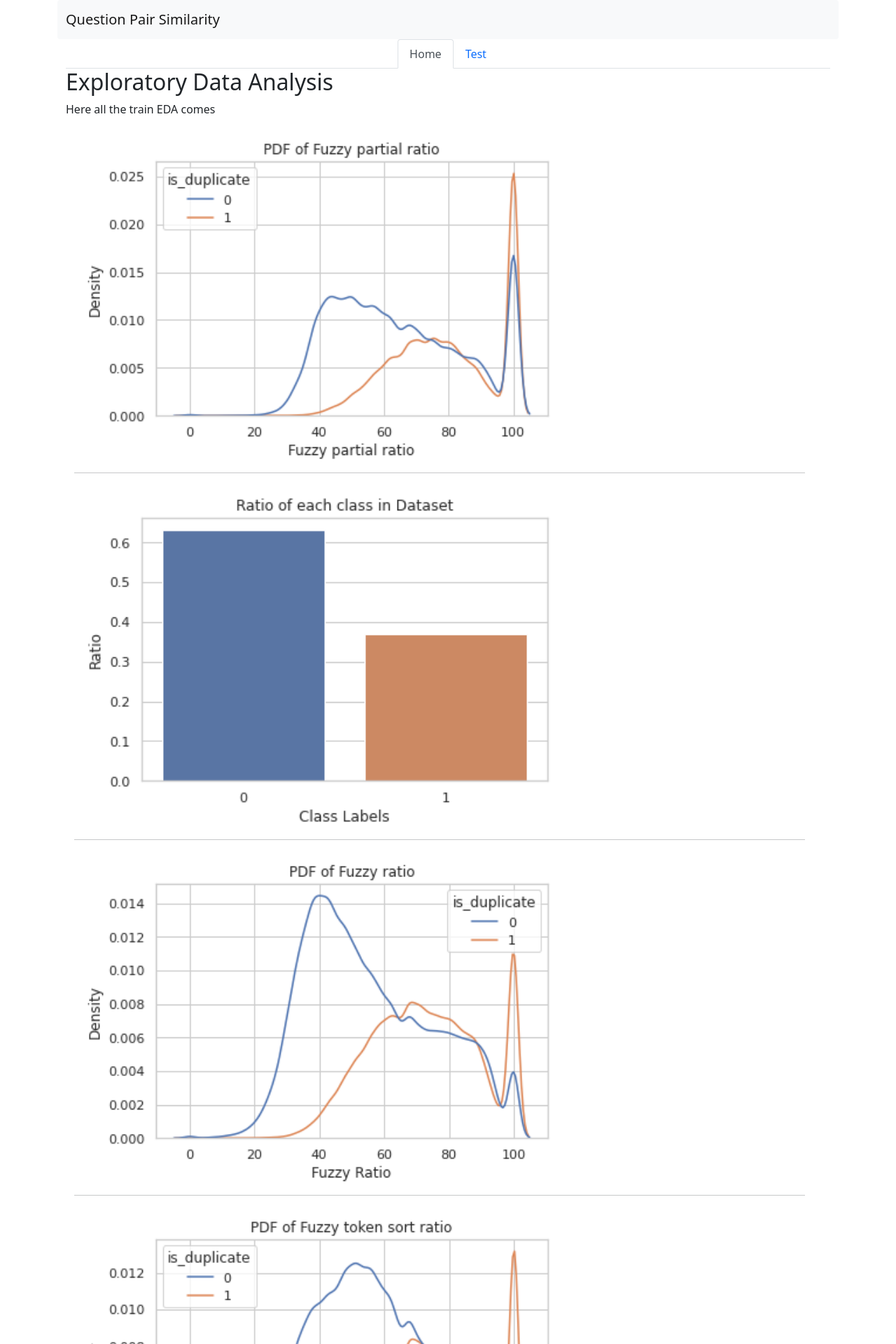
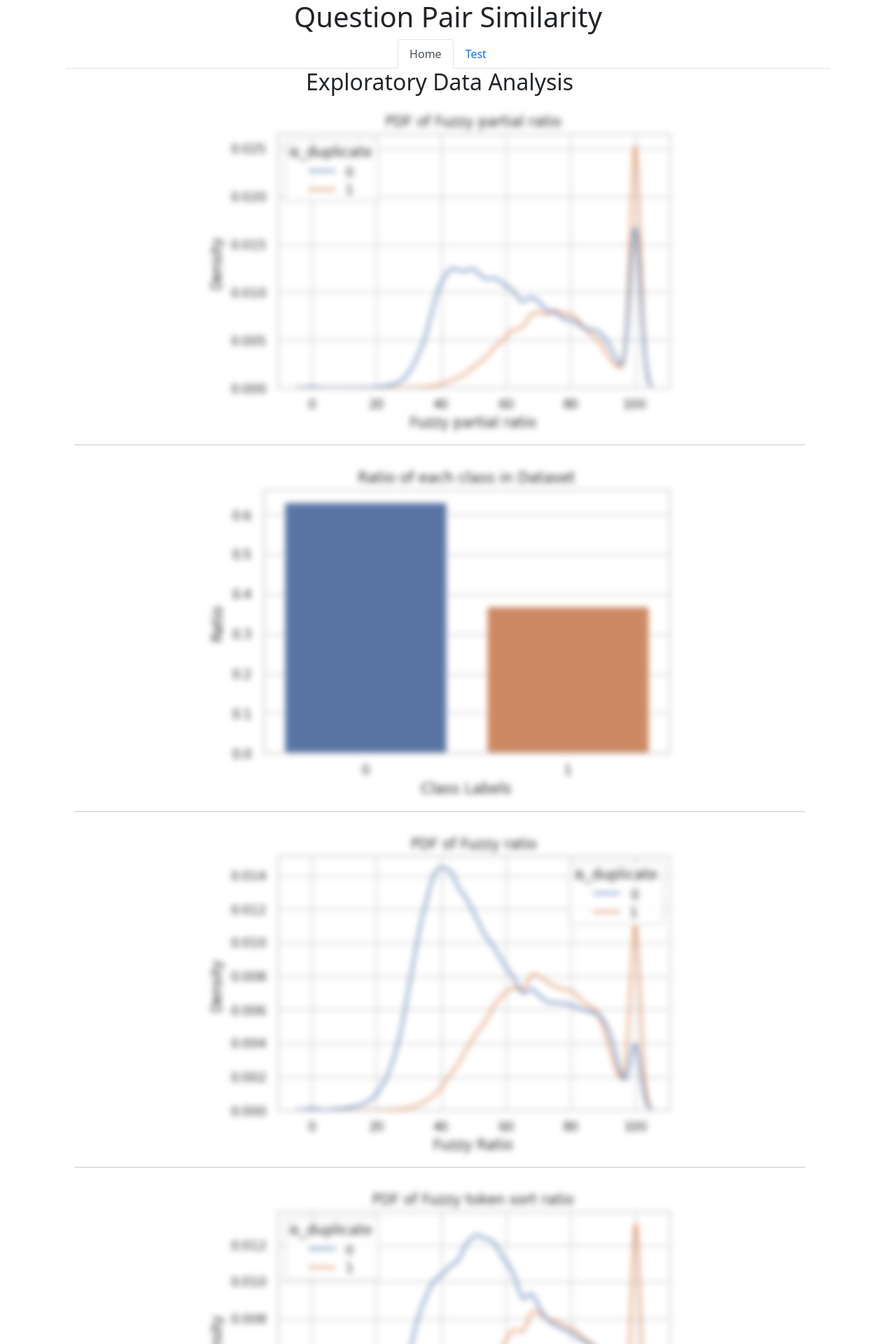
Before and after one commit to tushar2407/question-pair-similarity, a Django app: page / in a window 1280 px wide. Shown: the top 1920 px of the page at 70% size. Run offline with Django 3.2, Linux system fonts and the light colour scheme; some libraries are stand-ins or nearby versions.

Commit message:
final done

```diff
--- a/main/views.py
+++ b/main/views.py
@@ -16,9 +16,9 @@ def home(request):
     return render(request, 'main/home.html', context={'files':context})
 
 def test(request):
-    result = {}
 
     if request.method == 'POST':
+        result = {}
         question_1 = normalize_text( request.POST.get('question_1', ''))
         question_2 = normalize_text( request.POST.get('question_2', ''))
         result['Unigram with Logistic Regression'] = uni_lr(question_1, question_2)[0]
@@ -28,5 +28,14 @@ def test(request):
         result['Trigram with Logistic Regression'] = tri_lr(question_1, question_2)[0]
         result['Trigram with XGBoost'] = tri_xg(question_1, question_2)[0]
         # result['LSTM with MLP'] = lstm_mlp(question_1, question_2)[0][0]
+        return render(
+            request,
+            'main/test.html',
+            context={
+                'result' : result,
+                'q1': request.POST.get('question_1', ''),
+                'q2': request.POST.get('question_2', '')
+            }
+        )
 
-    return render(request, 'main/test.html', context={'result':result})
+    return render(request, 'main/test.html')
--- a/templates/base.html
+++ b/templates/base.html
@@ -13,21 +13,25 @@
         img {
                 width:100%;
                 height:100%;
+                filter: blur(4px);
             }
-
+        .img-hover:hover img{
+            filter : blur(0px);
+            /* cursor: none; */
+            transition: all 0.5s ease-in-out;
+        }
     </style>
     <link href="https://cdn.jsdelivr.net/npm/bootstrap@5.1.3/dist/css/bootstrap.min.css" rel="stylesheet" integrity="sha384-1BmE4kWBq78iYhFldvKuhfTAU6auU8tT94WrHftjDbrCEXSU1oBoqyl2QvZ6jIW3" crossorigin="anonymous">
     <script src="https://cdnjs.cloudflare.com/ajax/libs/Chart.js/3.6.0/chart.min.js" integrity="sha512-GMGzUEevhWh8Tc/njS0bDpwgxdCJLQBWG3Z2Ct+JGOpVnEmjvNx6ts4v6A2XJf1HOrtOsfhv3hBKpK9kE5z8AQ==" crossorigin="anonymous" referrerpolicy="no-referrer"></script>
 </head>
 <body class="container">
-    <nav class="navbar navbar-expand-lg navbar-light bg-light rounded ">
-        <div class="container-fluid">
-          <a class="navbar-brand" href="#">Question Pair Similarity</a>
-          <button class="navbar-toggler" type="button" data-bs-toggle="collapse" data-bs-target="#navbarNav" aria-controls="navbarNav" aria-expanded="false" aria-label="Toggle navigation">
-            <span class="navbar-toggler-icon"></span>
-          </button>
+    <div class="row ">
+        <div class="col d-flex justify-content-center">
+            <h1>
+                Question Pair Similarity
+            </h1>
         </div>
-    </nav>
+    </div>
     <div class="container ">
         {% block content %}
         {% endblock %}
--- a/templates/main/home.html
+++ b/templates/main/home.html
@@ -14,11 +14,17 @@ Question Pair Similarity
     </li>
 </ul>
 
-<h2> Exploratory Data Analysis </h2>
-<p>Here all the train EDA comes</p>
-<div class="container row">
+<!-- <div class=""> -->
+  <div class=" container row">
+    <div class="col d-flex justify-content-center">
+      <h2> Exploratory Data Analysis </h2>
+    </div>
+  </div>
+<!-- </div> -->
+<!-- <p>Here all the train EDA comes</p> -->
+<div class="container row justify-content-center">
   {% for file in files %}
-    <div class=" col-8 p-2">
+    <div class=" col-8 p-2 img-hover ">
       <img src="{{file}}" alt="{{file}}">
     </div>
     <hr>
```
Also changed, not shown: templates/main/test.html (+7 -3 lines).
